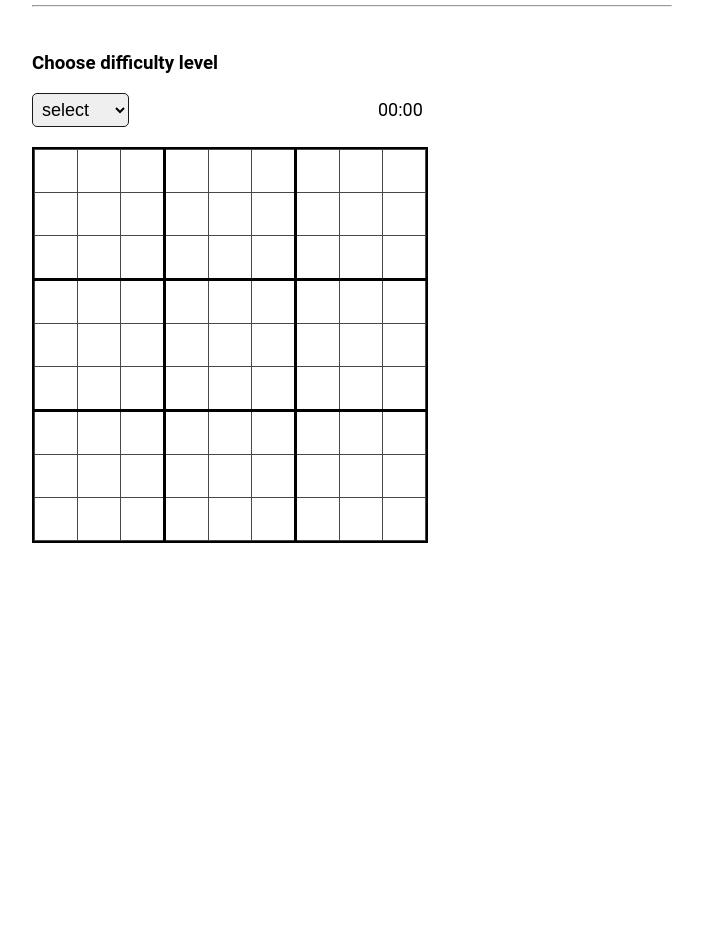
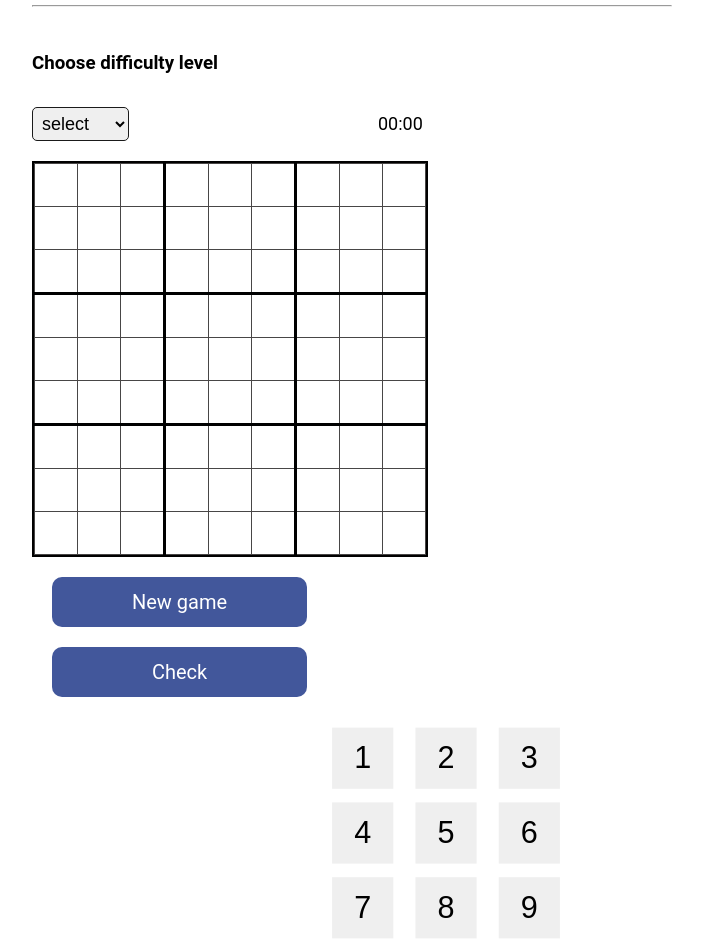
Before and after one commit to lukaszfabia/Sudoku, a website: page game.html in a window 1280 px wide. Shown: the part 66-1011 px from the top of the page, without its empty margins (288-991 px from the left). Before the commit the page ends 800 px from the top, so only its background shows below. Drawn offline with Linux system fonts and the light colour scheme.

Commit message:
dodane: buttony z liczbami i new game i check

```diff
--- a/game.css
+++ b/game.css
@@ -41,6 +41,7 @@
     border: 2px solid #000;
     overflow: hidden;
     white-space: nowrap; /* Zapobiega łamaniu planszy sudoku w pionie */
+    float: left;
 }
 
 .sudoku-board tr:not(:last-child):nth-child(3n) td {
@@ -74,4 +75,52 @@
     display: inline-block;
     margin-left: 245px;
     font-size: 18px;
+    padding-top: 20px;
 }
+
+.input {
+    display: inline-block;
+    float: right;
+    margin-right: 155px;
+    margin-top: 70px;
+    font-size: 20px;
+    transform: scale(1.7);
+}
+
+.input button {
+    width: 36px;
+    height: 36px;
+    font-size: 18px;
+    margin: 4px;
+    border: none;
+}
+
+.input button:hover {
+    background-color: #a9d2da;
+    transition: background-color 0.3s ease;
+}
+
+
+.buttons-style{
+    display: inline-block;
+    margin-left: 20px;
+    margin-top: 20px;
+    font-size: 20px;
+    width: 255px;
+    height: 50px;
+    border: none;
+    background-color: #42579b;
+    color: white;
+    border-radius: 10px;
+    font-family: "Roboto", sans-serif;
+}
+
+.buttons-style:hover{
+    background-color: #0c0d4b;
+    transition: background-color 0.3s ease;
+}
+
+.link-new-game{
+    text-decoration: none;
+    color: white;
+}
--- a/game.html
+++ b/game.html
@@ -12,7 +12,7 @@
     <h1 class="sudoku-title"><a class="link-title" href="sudoku.html">Sudoku</a></h1>
     <button class="header-button"><a class="link" href="game.html">Play</a></button>
     <button class="header-button"><a class="link" href="trickandtips.html">Tricks & tips</a></button>
-    <button class="header-button"><a class="link" href="aboutme.html">About me</a></button>
+    <button class="header-button"><a class="link" href="aboutme.html" target="_blank">About me</a></button>
 </header>
 <hr>
 <br>
@@ -26,9 +26,27 @@
             <option value="hard">hard</option>
         </select>
     </label>
-    <div class="timer-container" onchange="startTimer()"><span id="timer">00:00</span></div>
+    <div class="timer-container" onchange="startTimer()"><span>00:00</span></div>
     <br>
     <div id="board-container"></div>
+    <div>
+        <button class="buttons-style"><a class="link-new-game" href="game.html">New game</a></button>
+        <br>
+        <button class="buttons-style">Check</button>
+    </div>
+    <div class="input">
+        <button>1</button>
+        <button>2</button>
+        <button>3</button>
+        <br>
+        <button>4</button>
+        <button>5</button>
+        <button>6</button>
+        <br>
+        <button>7</button>
+        <button>8</button>
+        <button>9</button>
+    </div>
 </section>
 <script src="generate_board.js"></script>
 </body>
```
Also changed, not shown: sudoku.html (+2 -2 lines).
